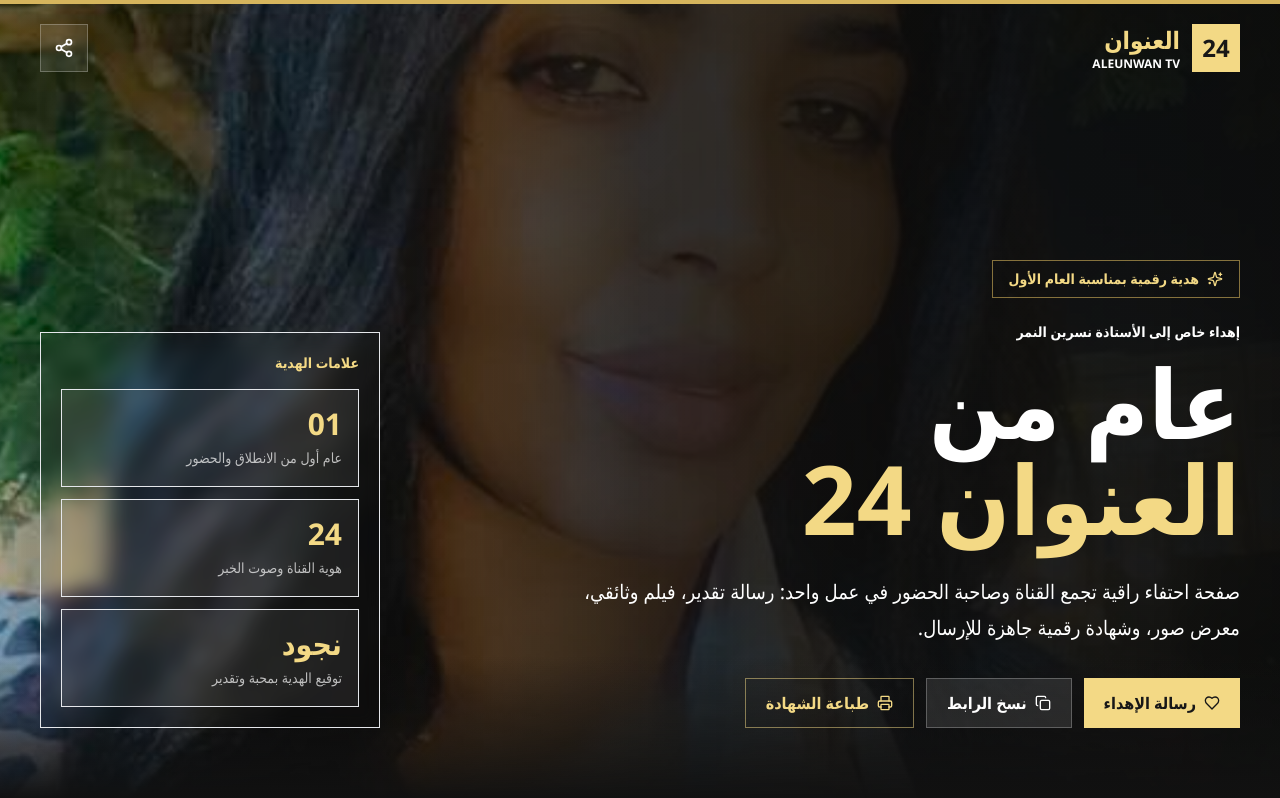
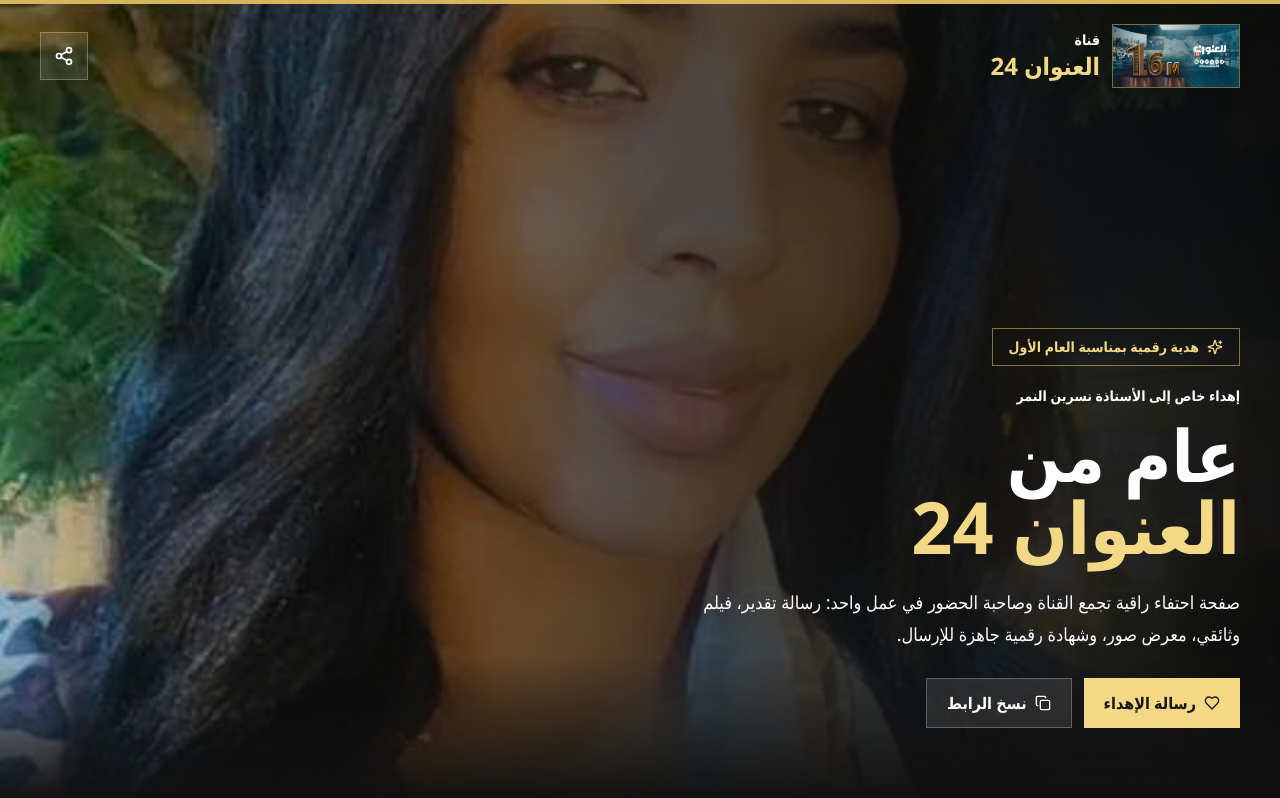
Before and after one commit to shareef-ctrl/https-nisreen.xyz, a Next.js app: page /gift in a window 1280 px wide. Shown: the top 798 px of the page. Built offline with nearby package versions, Linux system fonts and the light colour scheme.

Commit message:
Refine gift hero layout

```diff
--- a/app/gift/page.tsx
+++ b/app/gift/page.tsx
@@ -10,7 +10,6 @@ import {
   Gem,
   Heart,
   PlayCircle,
-  Printer,
   Share2,
   Sparkles,
   Star,
@@ -89,36 +88,36 @@ export default function GiftPage() {
   return (
     <main className="min-h-screen bg-[#f7f3e8] text-[#171717]" dir="rtl">
       <section className="relative min-h-screen overflow-hidden bg-[#111111] text-white">
-        <img src="/gift/nessren-soft.jpg" alt="نسرين النمر" className="gift-kenburns absolute inset-0 h-full w-full object-cover object-[76%_center] opacity-62" />
-        <div className="absolute inset-0 bg-[linear-gradient(270deg,rgba(12,12,12,.97),rgba(12,12,12,.82),rgba(12,12,12,.28))]" />
+        <img src="/gift/nessren-soft.jpg" alt="نسرين النمر" className="gift-kenburns absolute inset-0 h-full w-full object-cover object-[30%_center] opacity-72" />
+        <div className="absolute inset-0 bg-[linear-gradient(270deg,rgba(12,12,12,.96),rgba(12,12,12,.66),rgba(12,12,12,.16))]" />
         <div className="absolute inset-x-0 bottom-0 h-36 bg-[linear-gradient(0deg,#111,transparent)]" />
         <div className="absolute inset-x-0 top-0 h-1 bg-[#d6b55d]" />
 
         <div className="relative mx-auto flex min-h-screen max-w-7xl flex-col px-5 py-6 sm:px-8 lg:px-10">
           <header className="flex items-center justify-between gap-4">
-            <ChannelLogo />
+            <ChannelLogo showImage />
             <button type="button" onClick={shareGift} className="flex h-12 w-12 items-center justify-center border border-white/25 bg-white/10 transition hover:bg-white/18" aria-label="مشاركة الهدية" title="مشاركة الهدية">
               <Share2 className="h-5 w-5" />
             </button>
           </header>
 
-          <div className="grid flex-1 items-end gap-10 py-12 lg:grid-cols-[1fr_340px]">
-            <div className="max-w-4xl">
-              <div className="mb-6 inline-flex items-center gap-2 border border-[#d6b55d]/60 bg-[#d6b55d]/14 px-4 py-2 text-sm font-bold text-[#f3d985]">
+          <div className="flex flex-1 items-end py-12">
+            <div className="max-w-2xl">
+              <div className="mb-5 inline-flex items-center gap-2 border border-[#d6b55d]/60 bg-black/32 px-4 py-2 text-sm font-bold text-[#f3d985] backdrop-blur">
                 <Sparkles className="h-4 w-4" />
                 هدية رقمية بمناسبة العام الأول
               </div>
               <p className="text-sm font-bold text-white/64">إهداء خاص إلى الأستاذة نسرين النمر</p>
-              <h1 className="gift-elegant mt-3 max-w-4xl text-5xl font-black leading-[1.05] sm:text-7xl lg:text-8xl">
+              <h1 className="gift-elegant mt-3 max-w-2xl text-4xl font-black leading-[1.08] sm:text-6xl lg:text-7xl">
                 عام من
                 <span className="block text-[#f3d985]">العنوان 24</span>
               </h1>
-              <p className="mt-7 max-w-2xl text-xl leading-9 text-white/82">
+              <p className="mt-6 max-w-xl text-lg leading-8 text-white/82">
                 صفحة احتفاء راقية تجمع القناة وصاحبة الحضور في عمل واحد: رسالة تقدير، فيلم وثائقي،
                 معرض صور، وشهادة رقمية جاهزة للإرسال.
               </p>
 
-              <div className="mt-8 flex flex-wrap gap-3">
+              <div className="mt-7 flex flex-wrap gap-3">
                 <button type="button" onClick={() => setLetterOpen(true)} className="inline-flex items-center gap-2 bg-[#f3d985] px-5 py-3 font-bold text-[#171717] transition hover:bg-[#ffe7a3]">
                   <Heart className="h-4 w-4" />
                   رسالة الإهداء
@@ -127,21 +126,8 @@ export default function GiftPage() {
                   <Copy className="h-4 w-4" />
                   {copied === "الرابط" ? "تم نسخ الرابط" : "نسخ الرابط"}
                 </button>
-                <button type="button" onClick={() => window.print()} className="inline-flex items-center gap-2 border border-[#f3d985]/50 bg-black/22 px-5 py-3 font-bold text-[#f3d985] transition hover:bg-black/40">
-                  <Printer className="h-4 w-4" />
-                  طباعة الشهادة
-                </button>
               </div>
             </div>
-
-            <aside className="border border-white/16 bg-black/38 p-5 backdrop-blur">
-              <p className="mb-4 text-sm font-bold text-[#f3d985]">علامات الهدية</p>
-              <div className="grid gap-3">
-                <Stat value="01" label="عام أول من الانطلاق والحضور" />
-                <Stat value="24" label="هوية القناة وصوت الخبر" />
-                <Stat value="نجود" label="توقيع الهدية بمحبة وتقدير" />
-              </div>
-            </aside>
           </div>
         </div>
       </section>
@@ -367,7 +353,23 @@ function Stat({ value, label }: { value: string; label: string }) {
   );
 }
 
-function ChannelLogo({ compact = false }: { compact?: boolean }) {
+function ChannelLogo({ compact = false, showImage = false }: { compact?: boolean; showImage?: boolean }) {
+  if (showImage) {
+    return (
+      <div className="inline-flex items-center gap-3" aria-label="شعار قناة العنوان 24">
+        <img
+          src="/gift/aleunwan24-cover.jpg"
+          alt="شعار قناة العنوان 24"
+          className="h-14 w-28 border border-[#f3d985]/50 bg-black object-cover shadow-lg sm:h-16 sm:w-32"
+        />
+        <span className="hidden leading-tight sm:block">
+          <span className="block text-sm font-bold text-white/62">قناة</span>
+          <span className="block text-2xl font-black text-[#f3d985]">العنوان 24</span>
+        </span>
+      </div>
+    );
+  }
+
   return (
     <div className="inline-flex items-center gap-3" aria-label="شعار قناة العنوان 24">
       <span className={`flex items-center justify-center border border-[#f3d985] bg-[#f3d985] font-black text-[#171717] ${compact ? "h-10 w-10 text-xl" : "h-12 w-12 text-2xl"}`}>
```
